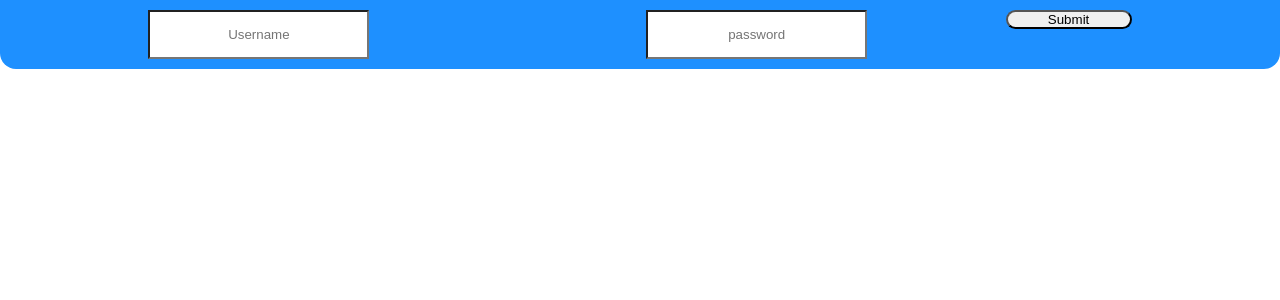
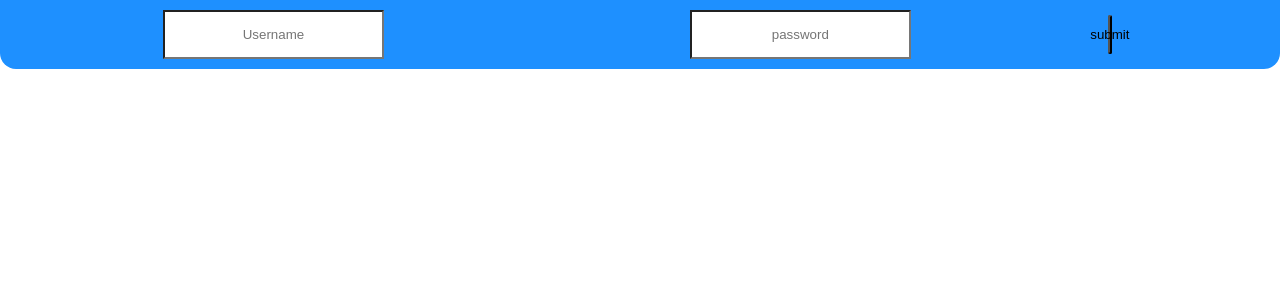
Before and after one commit to Kin-Zhung/comp3133, a React (Create React App) app in the folder client/: page /admin in a window 1280 px wide. Shown: the top 300 px of the page. Built offline with nearby package versions, Linux system fonts and the light colour scheme.

Commit message:
test backend

```diff
--- a/client/src/components/Admin.js
+++ b/client/src/components/Admin.js
@@ -30,7 +30,9 @@ export default class Admin extends Component{
                 <div><input placeholder ="Username" className="joinInput" id="username" type="text" onChange={this.handleChange}></input></div>
                 <br/>
                 <div><input placeholder ="password" className="joinInput" id="password" type="text" onChange={this.handleChange}></input></div>
-                <button >Submit</button>
+                <Link to='/dashboard'>
+                <button >submit</button>
+                </Link>
                 </form>
             </div>
         )
```
